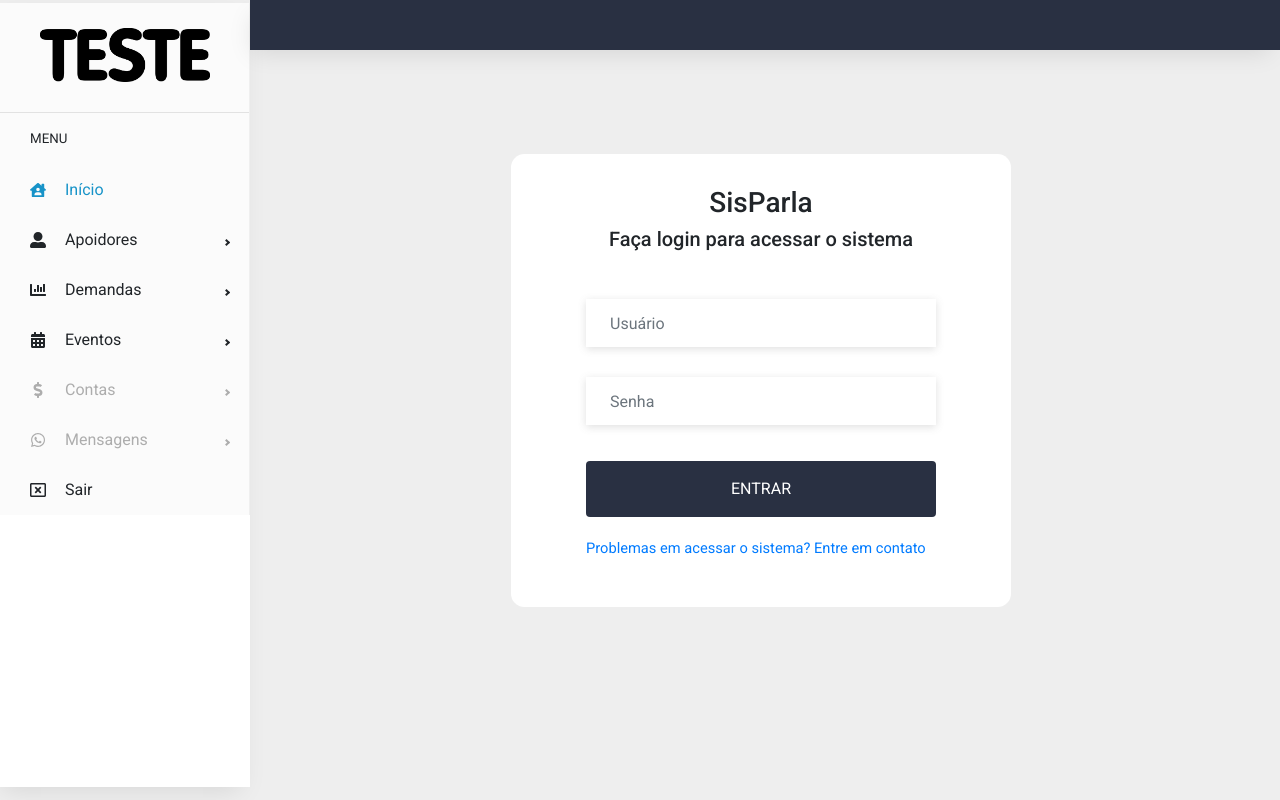
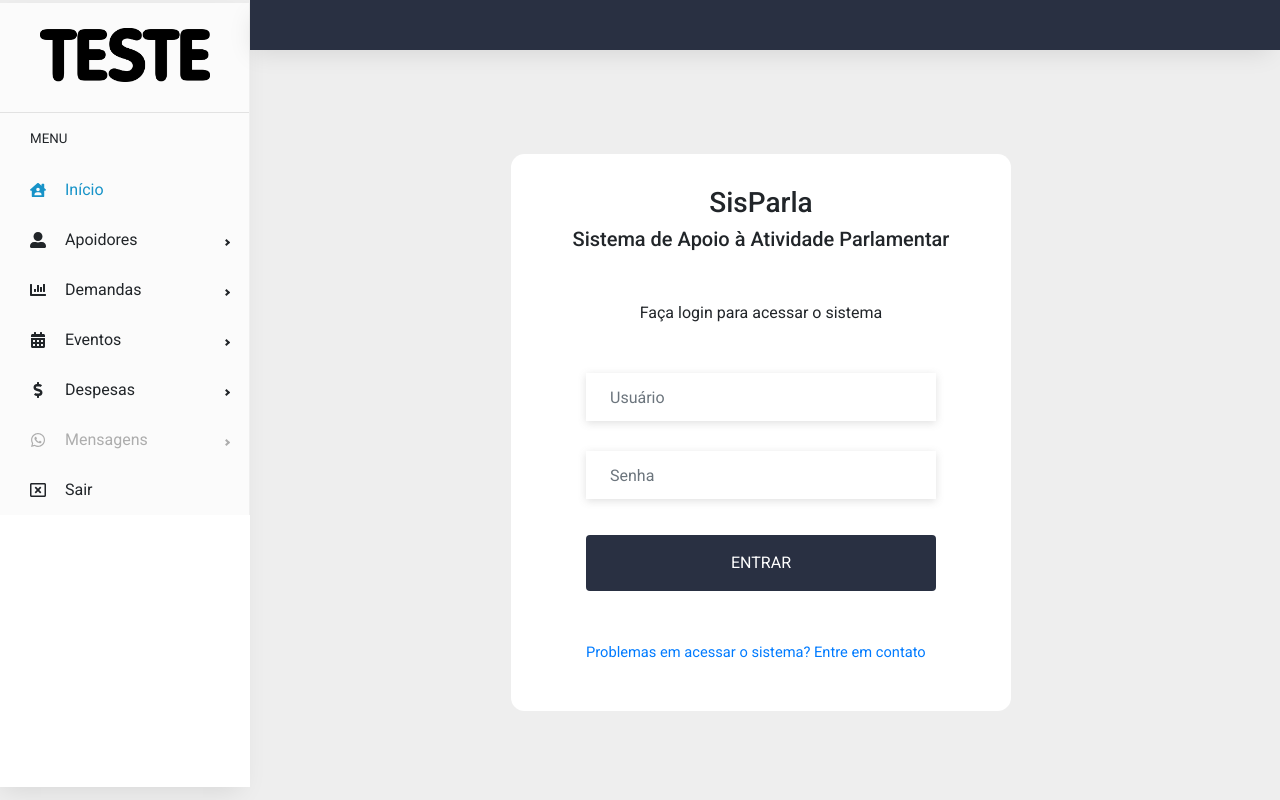
Before and after one commit to gustavofaquim/sisparla-frontend, a React (Vite) app: page /login in a window 1280 px wide. Built offline with nearby package versions, Linux system fonts and the light colour scheme; sample sign-in values are in the browser's storage.

Commit message:
add: implementação da página de despesas

```diff
--- a/src/components/Sidebar.jsx
+++ b/src/components/Sidebar.jsx
@@ -63,9 +63,9 @@ const Sidebars = () => {
                     <MenuItem component={<Link to="/eventos " />} onClick={() => handleMenuItemClick('eventos')}> Eventos</MenuItem>
                 </SubMenu>
 
-                <SubMenu disabled icon={<FaDollarSign/>} label="Contas" active={activeMenuItem === 'contas'} >
-                <MenuItem component={<Link to="/despesas" />} onClick={() => handleMenuItemClick('contas')}>Depesas</MenuItem>
-                    <MenuItem component={<Link to="/receitas" />} onClick={() => handleMenuItemClick('contas')}>Receitas</MenuItem>
+                <SubMenu icon={<FaDollarSign/>} label="Despesas" active={activeMenuItem === 'despesas'} >
+                <MenuItem component={<Link to="/despesas" />} onClick={() => handleMenuItemClick('despesas')}>Depesas</MenuItem>
+                    <MenuItem component={<Link to="/" />} onClick={() => handleMenuItemClick('despesas')}>Nova pessoa</MenuItem>
                 </SubMenu>
 
                 <SubMenu disabled icon={<FaWhatsapp />}  label="Mensagens"  active={activeMenuItem === 'mensagens'} >
--- /dev/null
+++ b/src/components/despesas/Lista.jsx
@@ -0,0 +1,40 @@
+import * as React from 'react';
+import { useState, useEffect } from "react";
+import userFetch from '../../axios/config.js';
+import { Link } from "react-router-dom";
+import { toast } from 'react-toastify';
+import { FaChevronDown, FaTrashCan } from "react-icons/fa6";
+
+
+import "../../styles/components/listagem.sass";
+
+const DespesasList = () => {
+
+    const [data, setData] = useState([]);
+
+    const getDespesas = async() => {
+
+        try {
+
+            const response = await userFetch.get('/despesas', {});
+
+            const resp = response.data;
+
+            setData(resp);
+            console.log(response.data);
+
+        } catch (error) {
+            console.log(`Erro ao listar despesas: ${error.message}`);
+        }
+    };
+
+    useEffect(() => {
+        getDespesas();
+    },[]);
+
+    return(
+        <div>Olá</div>
+    );
+};
+
+export default DespesasList;
--- a/src/login.jsx
+++ b/src/login.jsx
@@ -39,7 +39,8 @@ const Login = ({ onLogin }) => {
     return(
         <div className="login">
             <h3>SisParla</h3>
-            <h5>Faça login para acessar o sistema</h5>
+            <h5>Sistema de Apoio à Atividade Parlamentar</h5>
+            <p>Faça login para acessar o sistema</p>
             <form onSubmit={handleSubmit}>
                 <div className="form-group">
                     <input type="text" className="form-control" required id="user" name='nomeUsuario' aria-describedby="user"  onChange={valueInput} placeholder="Usuário" />
--- a/src/main.jsx
+++ b/src/main.jsx
@@ -19,6 +19,7 @@ import DemandasEdit from "./components/demandas/Edit";
 import NovoEvento from "./components/eventos/Novo";
 import ListaEvento from "./components/eventos/Lista";
 import EditEvento from "./components/eventos/Edit";
+import ListaDespesa from "./components/despesas/Lista";
 import Login from './login';
 import Aniversariantes from './components/Aniversariantes';
 import NovaMensagem from './components/mensagens/NovaMensagem';
@@ -110,6 +111,7 @@ const Root = () => {
             <Route path="novo-evento" element={<PrivateRoute element={<NovoEvento />} />} />
             <Route path="eventos" element={<PrivateRoute element={<ListaEvento />} />} />
             <Route path="eventos/:id" element={<PrivateRoute element={<EditEvento />} />} />
+            <Route path="despesas" element={<PrivateRoute element={<ListaDespesa />} />} />
             <Route path="nova-mensagem" element={<PrivateRoute element={<NovaMensagem />} />} />
             <Route path="lista-contatos" element={<PrivateRoute element={<ListaContatos />} />} />
             <Route path="login" element={<Login onLogin={handleLogin} />} />
--- a/src/styles/login.sass
+++ b/src/styles/login.sass
@@ -13,6 +13,9 @@
     background: variables.$cor-fundo-branco
     text-align: center
     margin-top: 8%
+
+    p
+        margin-top: 50px
 
     form
         margin: auto
```
